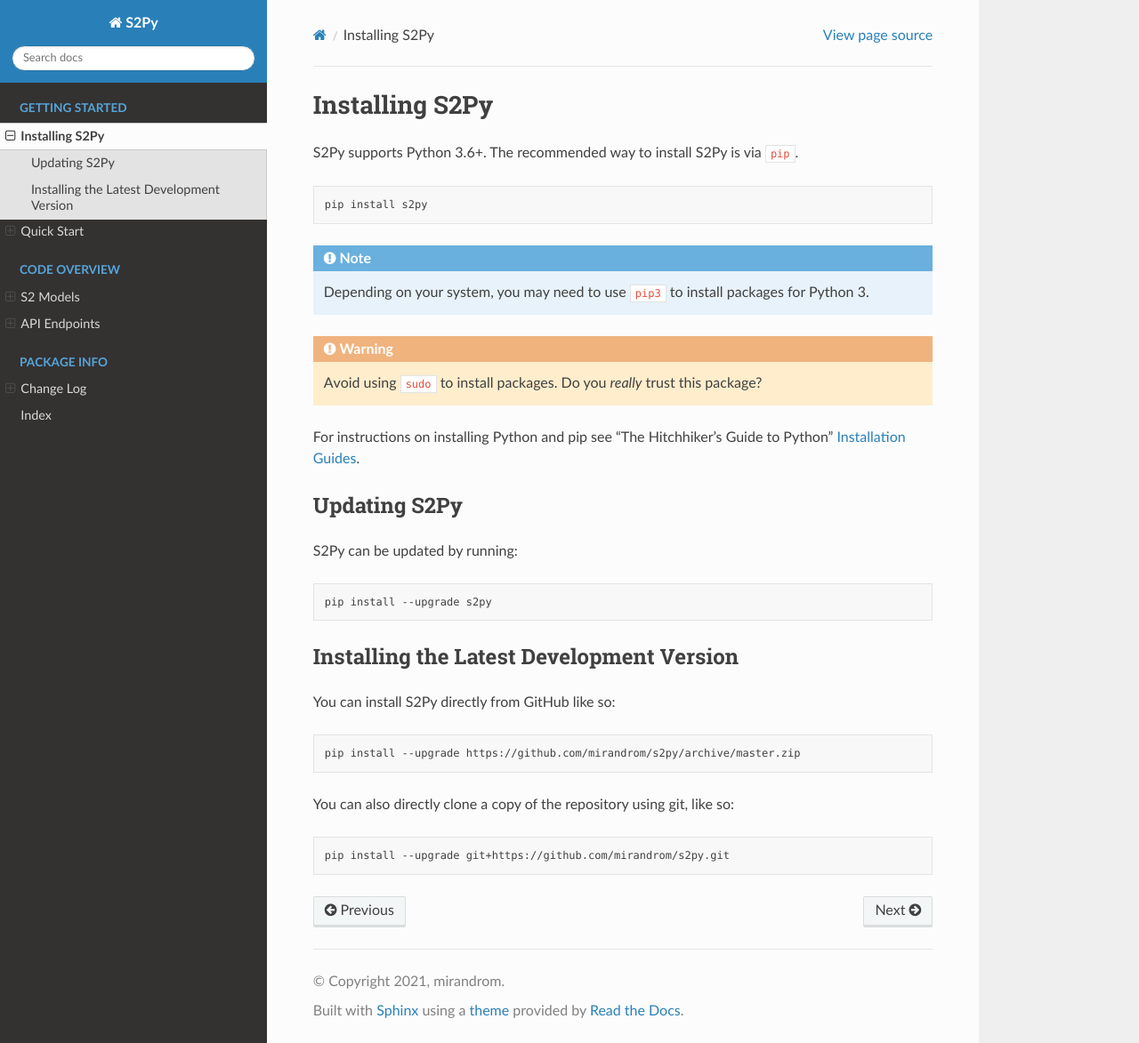
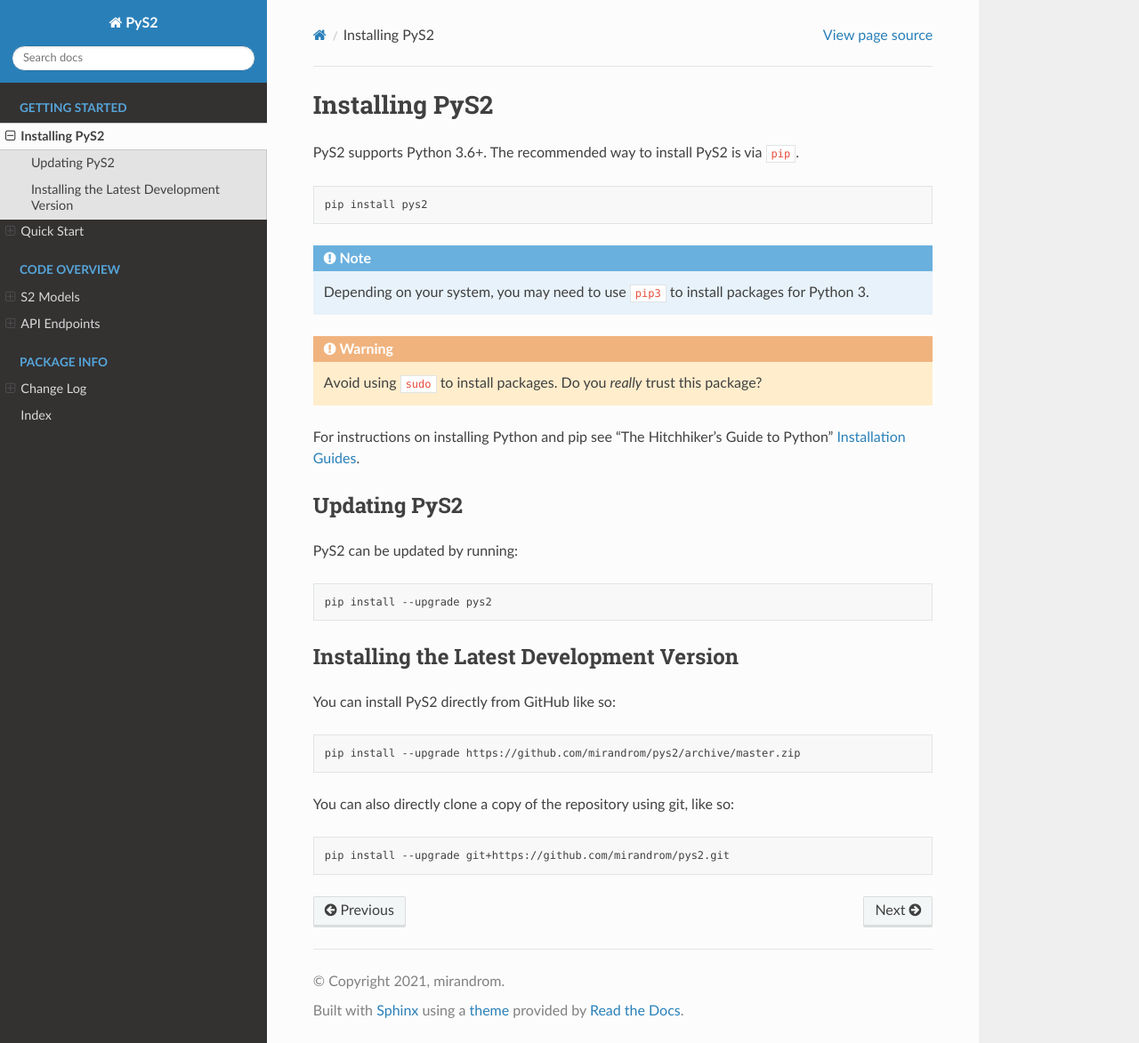
Before and after one commit to mirandrom/PyS2, a Sphinx documentation site: the page built from doc/getting_started/installation.rst, in a window 1280 px wide and 1173 px high. Shown: the whole window at 89% size. Built offline with Sphinx 7.4.7 and the Read the Docs theme 2.0.0, drawn with Linux system fonts in a browser that asks for light colours.

```diff
--- a/doc/code_overview/api.rst
+++ b/doc/code_overview/api.rst
@@ -1,7 +1,7 @@
 API Endpoints
 =============
 
-S2Py uses :meth:`requests.Session.get` to query Semantic Scholar API
+PyS2 uses :meth:`requests.Session.get` to query Semantic Scholar API
 endpoints. Functionality for `Data Partners
 <https://pages.semanticscholar.org/data-partners>`_,
 rate-limiting, and converting to :class:`.models.S2Paper`
--- a/doc/code_overview/models.rst
+++ b/doc/code_overview/models.rst
@@ -1,6 +1,6 @@
 S2 Models
 ==========================
-S2Py uses `pydantic <https://pydantic-docs.helpmanual.io/>`_.
+PyS2 uses `pydantic <https://pydantic-docs.helpmanual.io/>`_.
 to convert the JSON objects returned by the Semantic Scholar API into
 self-documenting python classes with built-in data validation.
 
--- a/doc/conf.py
+++ b/doc/conf.py
@@ -6,7 +6,7 @@ sys.path.insert(0, os.path.abspath('..'))
 # -- Project information -----------------------------------------------------
 from s2 import __version__
 
-project = 'S2Py'
+project = 'PyS2'
 copyright = '2021, mirandrom'
 author = 'mirandrom'
 release = __version__
--- a/doc/getting_started/installation.rst
+++ b/doc/getting_started/installation.rst
@@ -1,11 +1,11 @@
-Installing S2Py
+Installing PyS2
 ===============
 
-S2Py supports Python 3.6+. The recommended way to install S2Py is via ``pip``.
+PyS2 supports Python 3.6+. The recommended way to install PyS2 is via ``pip``.
 
 .. code-block:: bash
 
-    pip install s2py
+    pip install pys2
 
 .. note::
 
@@ -19,27 +19,27 @@ S2Py supports Python 3.6+. The recommended way to install S2Py is via ``pip``.
 For instructions on installing Python and pip see "The Hitchhiker's Guide to Python"
 `Installation Guides <https://docs.python-guide.org/en/latest/starting/installation/>`_.
 
-Updating S2Py
+Updating PyS2
 -------------
 
-S2Py can be updated by running:
+PyS2 can be updated by running:
 
 .. code-block:: bash
 
-    pip install --upgrade s2py
+    pip install --upgrade pys2
 
 
 Installing the Latest Development Version
 -----------------------------------------
 
-You can install S2Py directly from GitHub like so:
+You can install PyS2 directly from GitHub like so:
 
 .. code-block:: bash
 
-    pip install --upgrade https://github.com/mirandrom/s2py/archive/master.zip
+    pip install --upgrade https://github.com/mirandrom/pys2/archive/master.zip
 
 You can also directly clone a copy of the repository using git, like so:
 
 .. code-block:: bash
 
-    pip install --upgrade git+https://github.com/mirandrom/s2py.git
+    pip install --upgrade git+https://github.com/mirandrom/pys2.git
--- a/doc/index.rst
+++ b/doc/index.rst
@@ -1,7 +1,7 @@
 S2py
 ================================
 
-S2Py's documentation is organized into the following sections:
+PyS2's documentation is organized into the following sections:
 
 - :ref:`getting_started`
 - :ref:`code_overview`
```
Also changed, not shown: README.md (+11 -2 lines), setup.py (+6 -6 lines), 1 other file.
